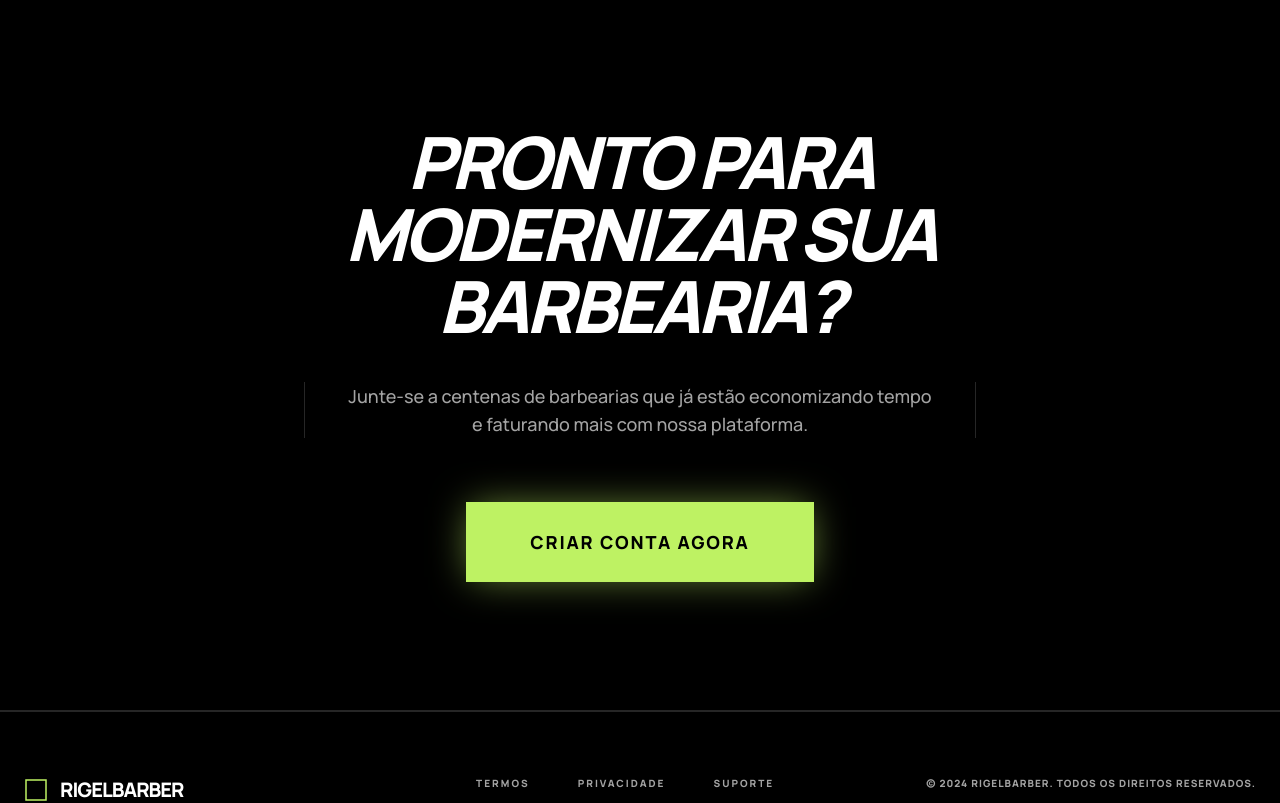
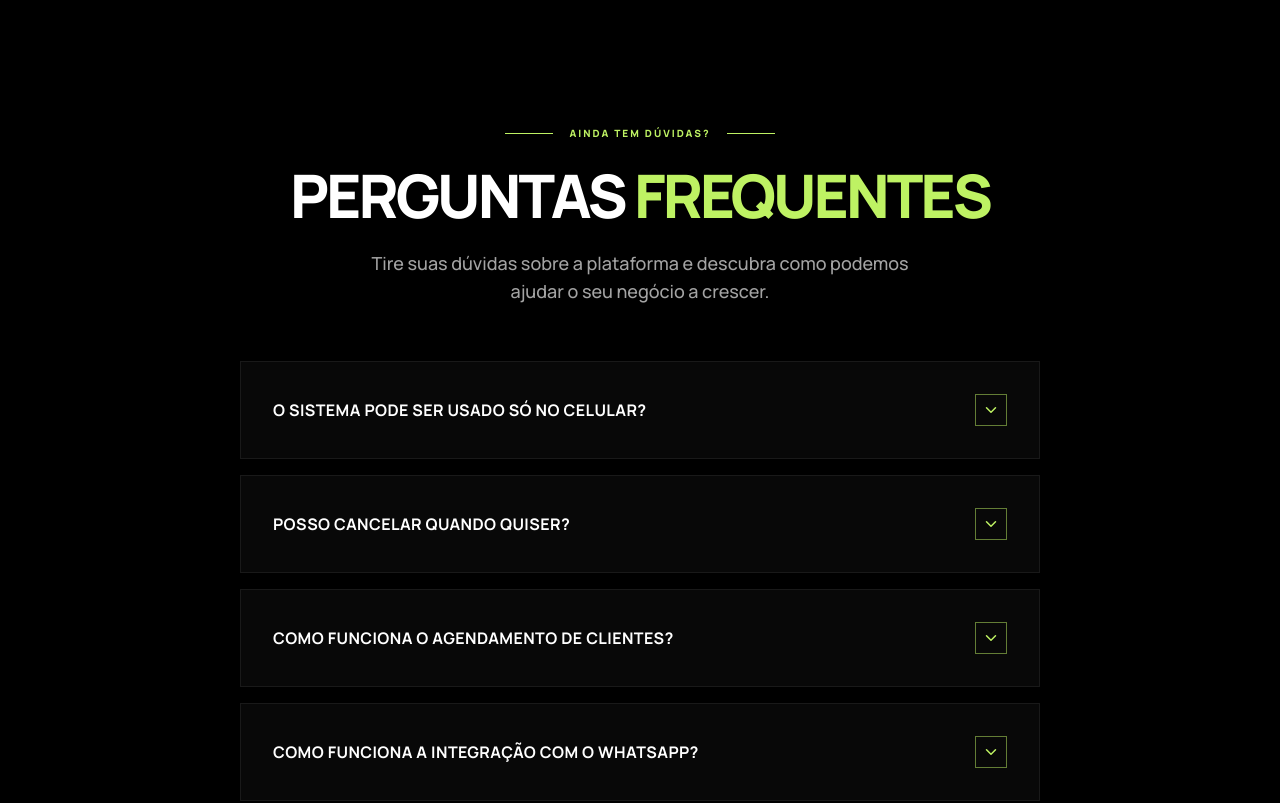
Before and after one commit to OrionProjectsSobral/rigelbarberlandingpage, a React (Vite) app: page / in a window 1280 px wide. Shown: the part 5800-6603 px from the top of the page. Built offline with nearby package versions, Linux system fonts and the light colour scheme; the HTML template or start-up script is replaced by a standard one.

Commit message:
faq added

```diff
--- /dev/null
+++ b/src/components/landing/FAQSection.tsx
@@ -0,0 +1,132 @@
+import { useState } from "react";
+import { motion, AnimatePresence } from "framer-motion";
+import { ChevronDown } from "lucide-react";
+
+const faqs = [
+    {
+        question: "O sistema pode ser usado só no celular?",
+        answer:
+            "Não somente no celular. O sistema é totalmente compatível com diversos dispositivos, como computador, tablet e celular.",
+    },
+    {
+        question: "Posso cancelar quando quiser?",
+        answer:
+            "Sim. Na plataforma da Orion você pode cancelar o plano quando quiser e continuar utilizando normalmente até o fim do período já pago.",
+    },
+    {
+        question: "Como funciona o agendamento de clientes?",
+        answer:
+            "O cliente escolhe os serviços disponíveis na sua barbearia, seleciona o profissional desejado e escolhe a data e horário conforme a disponibilidade do barbeiro.",
+    },
+    {
+        question: "Como funciona a integração com o WhatsApp?",
+        answer:
+            "O barbeiro pode enviar mensagens automatizadas para os clientes, informando detalhes sobre o serviço agendado, lembretes e confirmações.",
+    },
+];
+
+const FAQItem = ({
+    question,
+    answer,
+    index,
+}: {
+    question: string;
+    answer: string;
+    index: number;
+}) => {
+    const [isOpen, setIsOpen] = useState(false);
+
+    return (
+        <motion.div
+            className="border border-border/60 rounded-md bg-surface/80 backdrop-blur-sm overflow-hidden transition-colors duration-300 hover:border-primary/40"
+            initial={{ opacity: 0, y: 20 }}
+            whileInView={{ opacity: 1, y: 0 }}
+            viewport={{ once: true }}
+            transition={{ duration: 0.4, delay: index * 0.1 }}
+        >
+            <button
+                onClick={() => setIsOpen(!isOpen)}
+                className="w-full flex items-center justify-between gap-6 p-6 md:p-8 text-left cursor-pointer group"
+            >
+                <span className="text-foreground text-sm md:text-base font-bold uppercase tracking-wide leading-snug">
+                    {question}
+                </span>
+                <motion.div
+                    animate={{ rotate: isOpen ? 180 : 0 }}
+                    transition={{ duration: 0.3, ease: "easeInOut" }}
+                    className="flex-shrink-0 w-8 h-8 flex items-center justify-center border border-primary/50 rounded-sm text-primary"
+                >
+                    <ChevronDown size={18} />
+                </motion.div>
+            </button>
+
+            <AnimatePresence initial={false}>
+                {isOpen && (
+                    <motion.div
+                        initial={{ height: 0, opacity: 0 }}
+                        animate={{ height: "auto", opacity: 1 }}
+                        exit={{ height: 0, opacity: 0 }}
+                        transition={{ duration: 0.35, ease: "easeInOut" }}
+                        className="overflow-hidden"
+                    >
+                        <div className="px-6 md:px-8 pb-6 md:pb-8">
+                            <div className="border-l-2 border-primary/40 pl-5">
+                                <p className="text-text-secondary text-sm md:text-base leading-relaxed font-medium">
+                                    {answer}
+                                </p>
+                            </div>
+                        </div>
+                    </motion.div>
+                )}
+            </AnimatePresence>
+        </motion.div>
+    );
+};
+
+const FAQSection = () => {
+    return (
+        <section
+            className="w-full py-24 md:py-32 px-6 bg-background flex justify-center border-b border-border"
+            id="faq"
+        >
+            <div className="max-w-[800px] w-full flex flex-col gap-14">
+                {/* Header */}
+                <motion.div
+                    className="text-center flex flex-col gap-6 items-center"
+                    initial={{ opacity: 0, y: 30 }}
+                    whileInView={{ opacity: 1, y: 0 }}
+                    viewport={{ once: true }}
+                    transition={{ duration: 0.5 }}
+                >
+                    <div className="text-primary font-black uppercase tracking-[0.2em] text-[10px] flex items-center gap-4">
+                        <span className="w-12 h-[1px] bg-primary"></span>
+                        Ainda tem dúvidas?
+                        <span className="w-12 h-[1px] bg-primary"></span>
+                    </div>
+                    <h2 className="text-foreground text-4xl md:text-6xl font-black uppercase tracking-tighter leading-none">
+                        Perguntas{" "}
+                        <span className="text-primary">Frequentes</span>
+                    </h2>
+                    <p className="text-text-secondary text-lg font-medium max-w-xl">
+                        Tire suas dúvidas sobre a plataforma e descubra como podemos
+                        ajudar o seu negócio a crescer.
+                    </p>
+                </motion.div>
+
+                {/* FAQ Items */}
+                <div className="flex flex-col gap-4">
+                    {faqs.map((faq, index) => (
+                        <FAQItem
+                            key={faq.question}
+                            question={faq.question}
+                            answer={faq.answer}
+                            index={index}
+                        />
+                    ))}
+                </div>
+            </div>
+        </section>
+    );
+};
+
+export default FAQSection;
--- a/src/components/landing/PricingSection.tsx
+++ b/src/components/landing/PricingSection.tsx
@@ -31,6 +31,7 @@ const plans = [
       "Integração Google Calendar",
       "Suporte prioritário",
     ],
+    cta: "Falar com Especialista",
     popular: true,
   },
   {
--- a/src/pages/Index.tsx
+++ b/src/pages/Index.tsx
@@ -5,6 +5,7 @@ import DashboardShowcase from "@/components/landing/DashboardShowcase";
 import BookingSection from "@/components/landing/BookingSection";
 import FinancialSection from "@/components/landing/FinancialSection";
 import PricingSection from "@/components/landing/PricingSection";
+import FAQSection from "@/components/landing/FAQSection";
 import CTASection from "@/components/landing/CTASection";
 import Footer from "@/components/landing/Footer";
 
@@ -19,6 +20,7 @@ const Index = () => {
         <BookingSection />
         <FinancialSection />
         <PricingSection />
+        <FAQSection />
         <CTASection />
       </main>
       <Footer />
```
